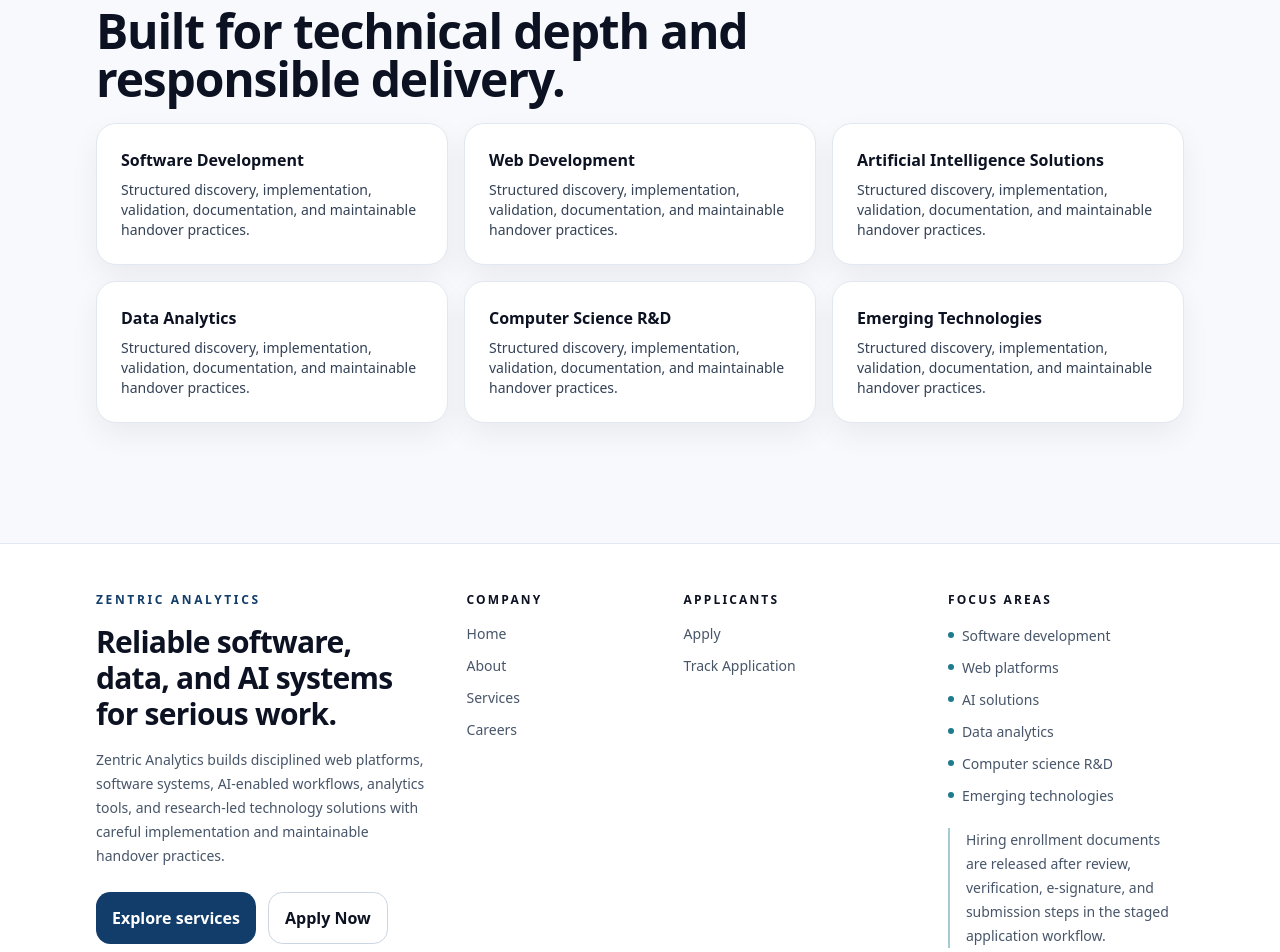
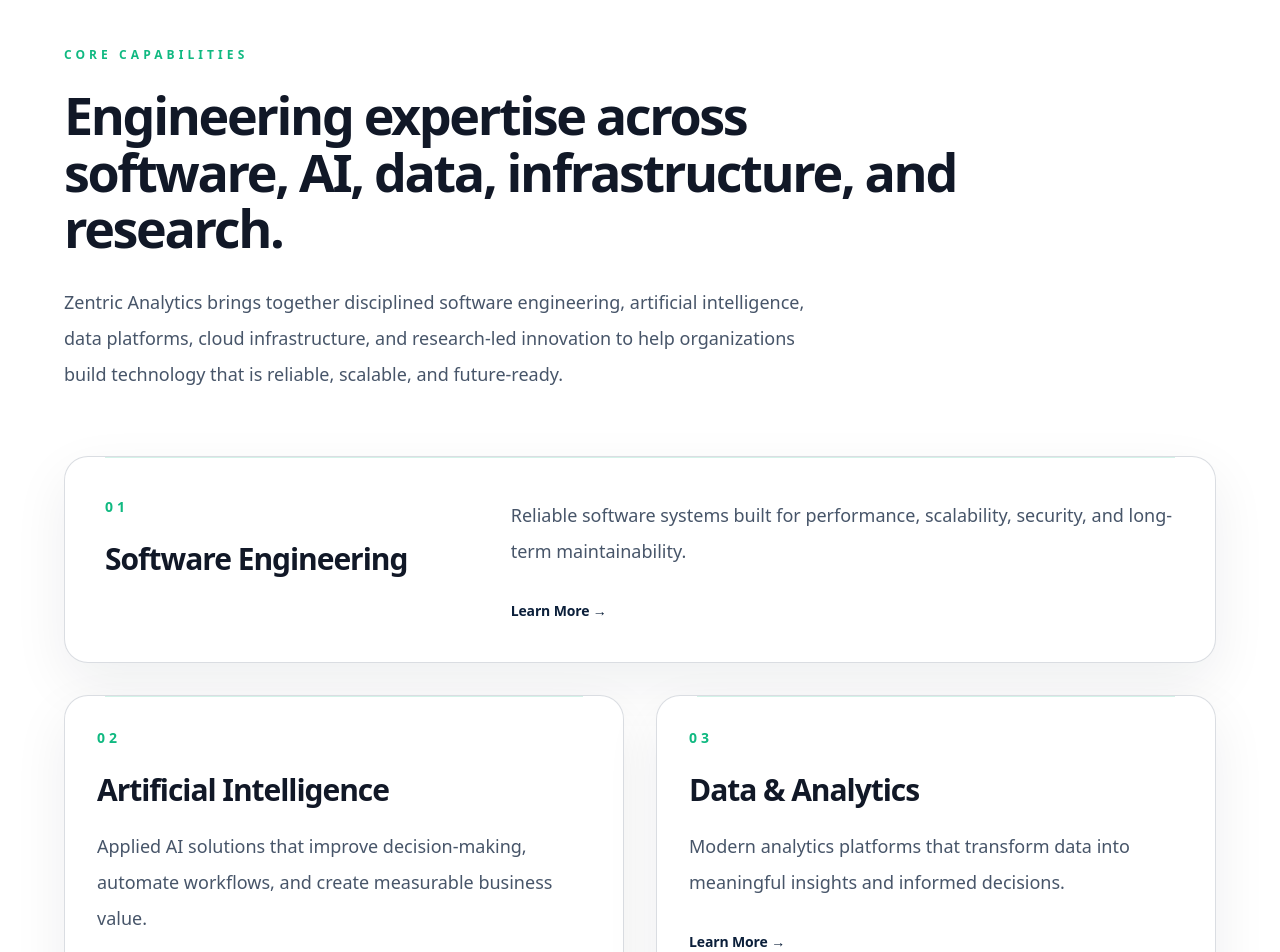
Before and after one commit to Zentric-Analytics/Zentricanalytics.com, a Next.js app: page / in a window 1280 px wide. Shown: the part 2280-3232 px from the top of the page. Built offline with nearby package versions, Linux system fonts and the light colour scheme.

Commit message:
Redesign core capabilities section

```diff
--- a/src/app/page.tsx
+++ b/src/app/page.tsx
@@ -1,14 +1,45 @@
 import Link from 'next/link';
 import { PageShell } from '@/components/PageShell';
-import { Section } from '@/components/Section';
 
-const focus = [
-  'Software Development',
-  'Web Development',
-  'Artificial Intelligence Solutions',
-  'Data Analytics',
-  'Computer Science R&D',
-  'Emerging Technologies',
+const capabilities = [
+  {
+    number: '01',
+    title: 'Software Engineering',
+    description:
+      'Reliable software systems built for performance, scalability, security, and long-term maintainability.',
+    featured: true,
+  },
+  {
+    number: '02',
+    title: 'Artificial Intelligence',
+    description:
+      'Applied AI solutions that improve decision-making, automate workflows, and create measurable business value.',
+  },
+  {
+    number: '03',
+    title: 'Data & Analytics',
+    description:
+      'Modern analytics platforms that transform data into meaningful insights and informed decisions.',
+  },
+  {
+    number: '04',
+    title: 'Research & Innovation',
+    description:
+      'Research-led exploration of emerging technologies with practical engineering outcomes.',
+  },
+  {
+    number: '05',
+    title: 'Cloud & Infrastructure',
+    description:
+      'Secure, resilient, and scalable cloud platforms designed for enterprise environments.',
+  },
+  {
+    number: '06',
+    title: 'Emerging Technologies',
+    description:
+      'Evaluating, validating, and implementing future-ready technologies responsibly and strategically.',
+    featured: true,
+  },
 ];
 
 export default function Home() {
@@ -86,16 +117,59 @@ export default function Home() {
         </div>
       </section>
 
-      <Section eyebrow="Focus areas" title="Built for technical depth and responsible delivery.">
-        <div className="grid gap-4 md:grid-cols-3">
-          {focus.map((item) => (
-            <div className="card p-6" key={item}>
-              <h2 className="font-bold text-ink">{item}</h2>
-              <p className="mt-2 text-sm">Structured discovery, implementation, validation, documentation, and maintainable handover practices.</p>
-            </div>
-          ))}
+      <section className="bg-white px-4 py-20 sm:px-6 sm:py-24 lg:py-32" aria-labelledby="core-capabilities-heading">
+        <div className="mx-auto max-w-6xl">
+          <div className="max-w-4xl">
+            <p className="text-xs font-bold uppercase tracking-[0.34em] text-[#10B981]">
+              CORE CAPABILITIES
+            </p>
+            <h2
+              id="core-capabilities-heading"
+              className="mt-6 max-w-4xl text-[2.05rem] font-bold leading-[1.08] tracking-[-0.045em] text-[#111827] sm:text-[2.75rem] md:text-[3.25rem]"
+            >
+              Engineering expertise across software, AI, data, infrastructure, and research.
+            </h2>
+            <p className="mt-7 max-w-3xl text-base leading-8 text-[#475569] sm:text-lg sm:leading-9">
+              Zentric Analytics brings together disciplined software engineering, artificial intelligence, data platforms, cloud infrastructure, and research-led innovation to help organizations build technology that is reliable, scalable, and future-ready.
+            </p>
+          </div>
+
+          <div className="mt-12 grid gap-6 md:grid-cols-2 lg:mt-16 lg:gap-8">
+            {capabilities.map((capability) => (
+              <article
+                className={`group relative overflow-hidden rounded-[1.5rem] border border-[#D1D5DB]/80 bg-white p-7 shadow-[0_20px_55px_rgba(15,23,42,0.07)] transition duration-300 hover:-translate-y-1.5 hover:border-[#10B981]/45 hover:shadow-[0_28px_70px_rgba(15,23,42,0.12)] sm:p-8 ${
+                  capability.featured ? 'md:col-span-2 lg:p-10' : ''
+                }`}
+                key={capability.number}
+              >
+                <div className="absolute inset-x-7 top-0 h-px bg-[#10B981]/30 opacity-60 transition-opacity duration-300 group-hover:opacity-100 sm:inset-x-8 lg:inset-x-10" />
+                <div className={capability.featured ? 'lg:grid lg:grid-cols-[0.7fr_1.3fr] lg:gap-12' : ''}>
+                  <div>
+                    <p className="text-sm font-bold tracking-[0.28em] text-[#10B981]">
+                      {capability.number}
+                    </p>
+                    <h3 className="mt-6 text-2xl font-bold tracking-[-0.035em] text-[#111827] sm:text-3xl">
+                      {capability.title}
+                    </h3>
+                  </div>
+                  <div className={capability.featured ? 'mt-6 lg:mt-0' : 'mt-5'}>
+                    <p className="max-w-2xl text-base leading-8 text-[#475569] sm:text-lg sm:leading-9">
+                      {capability.description}
+                    </p>
+                    <Link
+                      aria-label={`Learn more about ${capability.title}`}
+                      className="mt-8 inline-flex text-sm font-bold tracking-[-0.01em] text-[#0B1F3A] transition duration-300 group-hover:translate-x-1 group-hover:text-[#10B981] focus-visible:outline focus-visible:outline-2 focus-visible:outline-offset-4 focus-visible:outline-[#10B981]"
+                      href="/services"
+                    >
+                      Learn More →
+                    </Link>
+                  </div>
+                </div>
+              </article>
+            ))}
+          </div>
         </div>
-      </Section>
+      </section>
     </PageShell>
   );
 }
```
